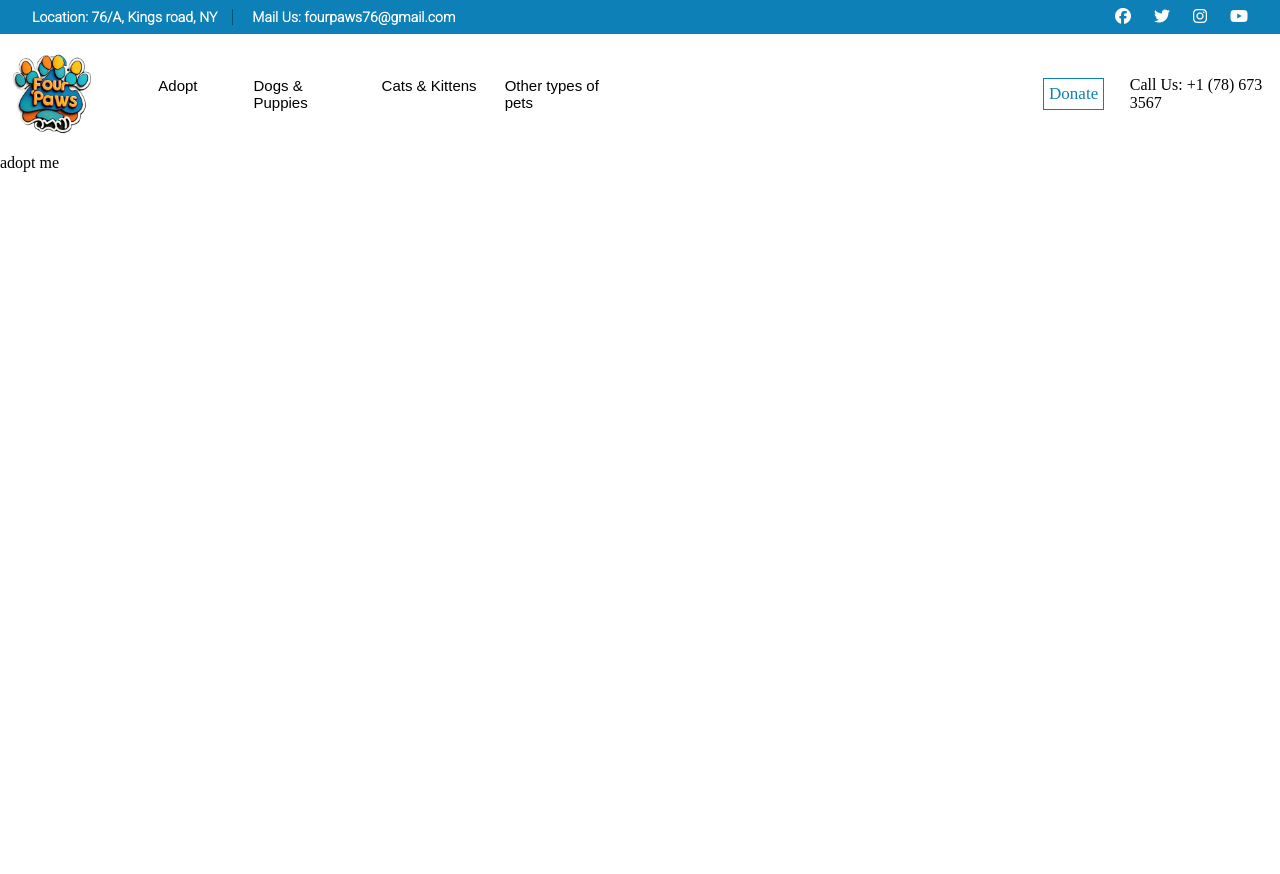
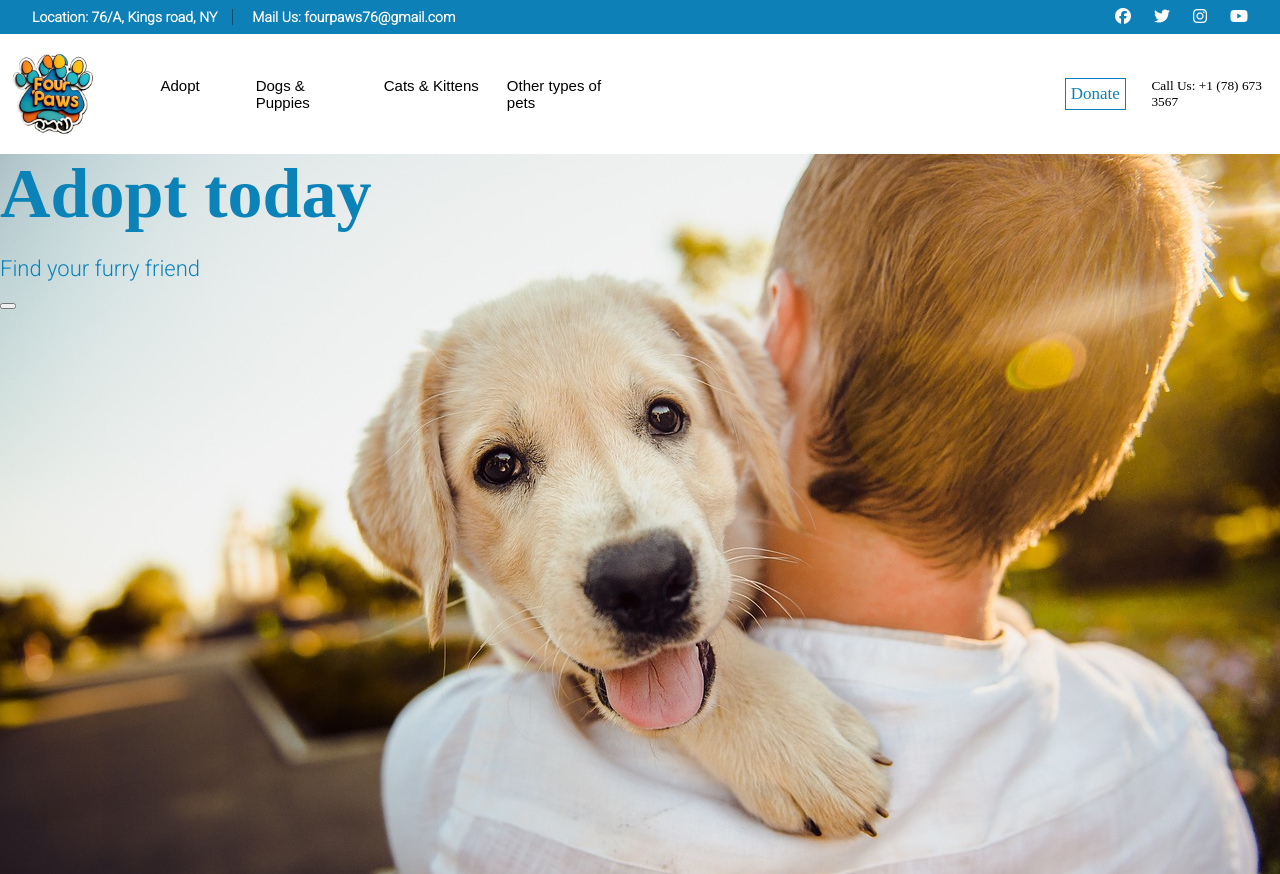
Before and after one commit to margaretboye/four-paws, a plain HTML site: page index.html in a window 1280 px wide. Before the commit the page ends 800 px from the top, so only its background shows below. Drawn offline with Linux system fonts and the light colour scheme; a web font is replaced by a local one.

Commit message:
This update contains new uupdates

```diff
--- a/css/styles.css
+++ b/css/styles.css
@@ -1,5 +1,7 @@
 body {
     margin: 0;
+    padding: 0;
+    box-sizing: border-box;
 }
 
 .baskervville-regular {
@@ -74,14 +76,22 @@ body {
 #call {
     text-decoration: none;
     color: black;
+    font-size: 10pt;
+}
+
+.head{
+    width:100vw ;
+
+
 }
 
 .nav-bar {
     display: flex;
     justify-content: space-evenly;
-    width: 100vw;
+    width: 100%;
     height: 15vh;
     background-color: #fff;
+    /* overflow: hidden; */
 }
 
 .nav-bar-left {
@@ -146,7 +156,21 @@ body {
 
 
 .hero{
-    background-image: url();
+    background-image: url(../assets/images/bg1.jpg);
     background-size: cover;
     background-position: center;
+    height: 90vh;
+    width: 100vw;
+    overflow: hidden;
 }
+
+.h1-hero{
+    font-size: 70px;
+    margin: 0;
+    color: #0B83B8;
+}
+
+.p-hero{
+    font-size: 22px;
+    color: #0B83B8;
+}
--- a/index.html
+++ b/index.html
@@ -16,7 +16,7 @@
 </head>
 
 <body>
-    <section>
+    <section class="head">
         <div class="head-div">
             <div class="head-subdiv">
                 <span id="location" class="head-items roboto-light">Location: 76/A, Kings road, NY</span>
@@ -52,11 +52,15 @@
         </div>
         <div class="nav-bar-right">
             <a id="donate" href="">Donate</a>
-            <a id="call" href="">Call Us: <span>+1 (78) 673 3567</span></a>
+            <a id="call" href="">Call Us: +1 (78) 673 3567</a>
         </div>
     </section>
     <section class="hero">
-        <div>adopt me</div>
+        <div>
+            <h1 class="Baskervville h1-hero">Adopt today</h1>
+            <p class="roboto-light p-hero">Find your furry friend</p>
+            <button></button>
+        </div>
     </section>
 </body>
 
```
Also changed, not shown: assets/images/bg1.jpg (added).
